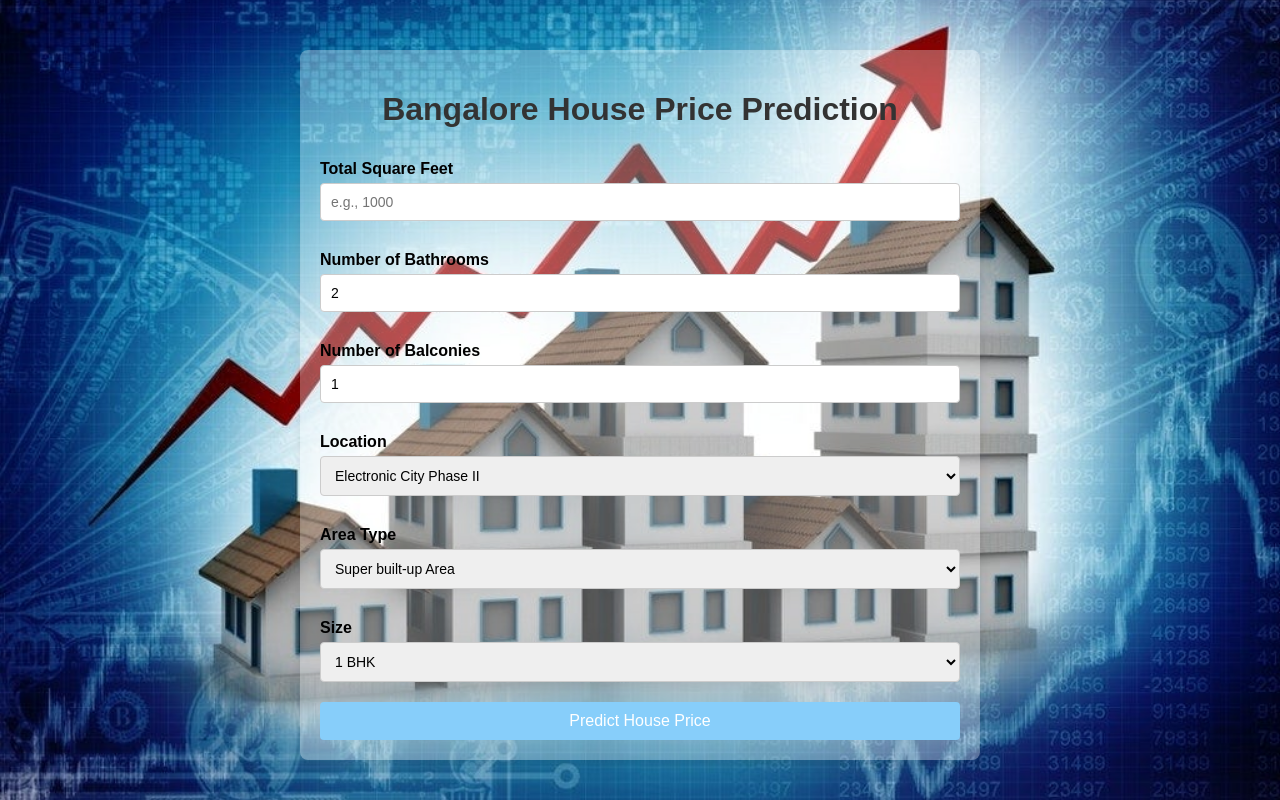
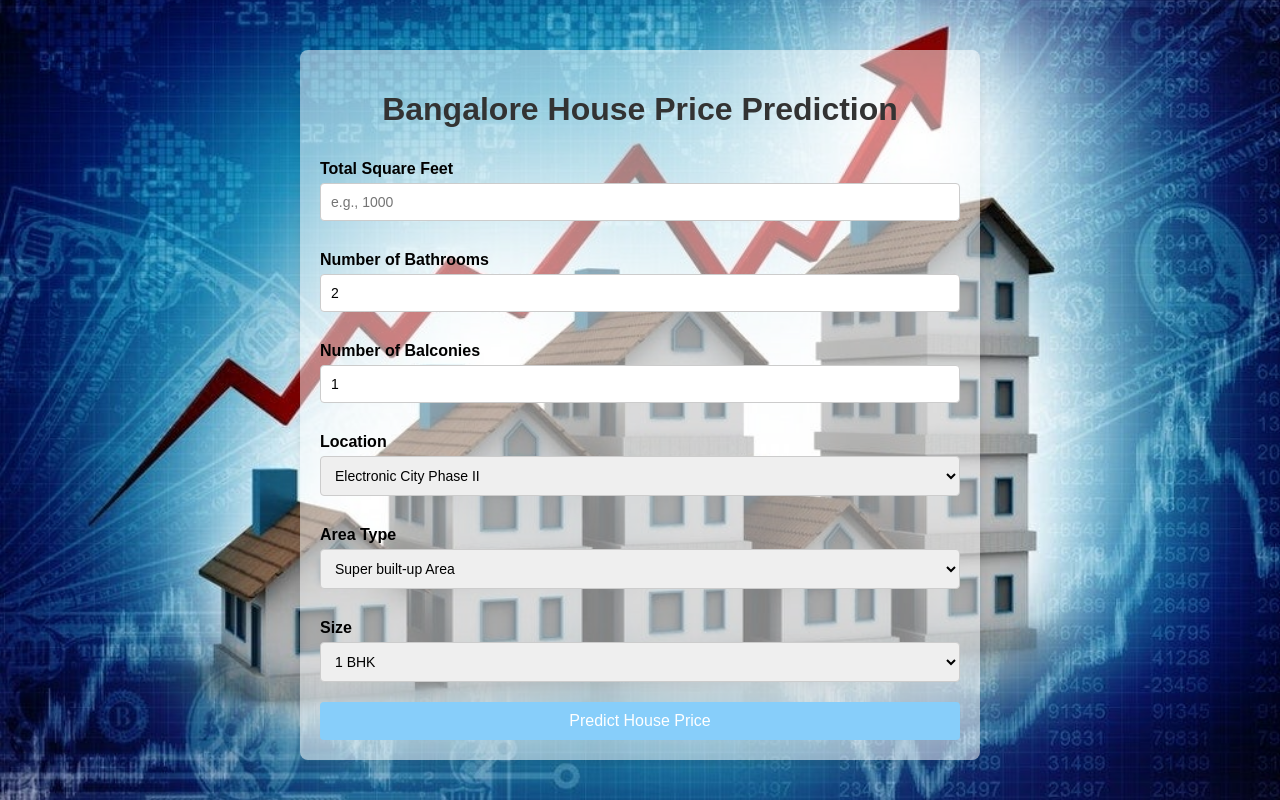
Before and after one commit to vaishali-sekar/AACSV, a FastAPI app: page / in a window 1280 px wide. Run offline with FastAPI, Linux system fonts and the light colour scheme; parts of the project's set-up code (start-up, migrations or seed data) failed here and were passed over.

Commit message:
Update style.css

```diff
--- a/static/style.css
+++ b/static/style.css
@@ -15,7 +15,7 @@ body {
     margin: auto;
     margin-top: 50px;
     padding: 20px;
-    background-color: rgba(255, 255, 255, 0.3); /* Slightly transparent background */
+    background-color: rgba(255, 255, 255, 0.5); /* Slightly transparent background */
     border-radius: 8px;
     box-shadow: 0 4px 10px rgba(0, 0, 0, 0.1);
 }
```
